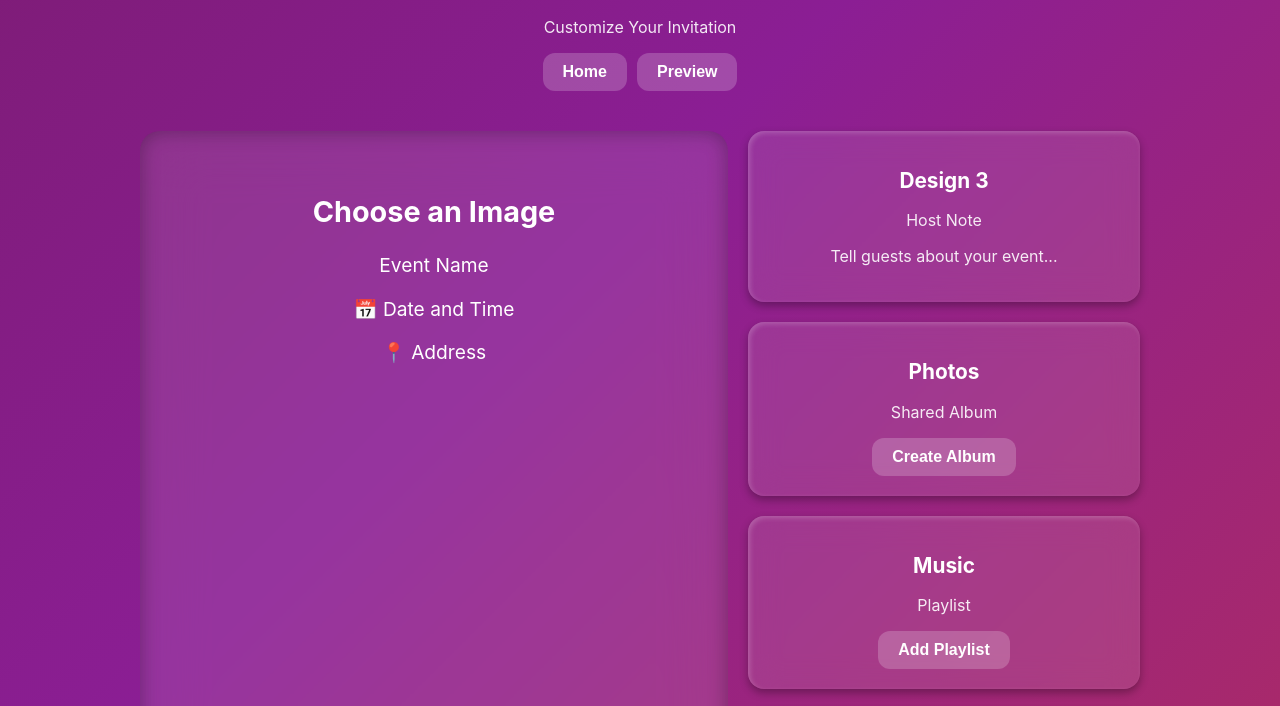
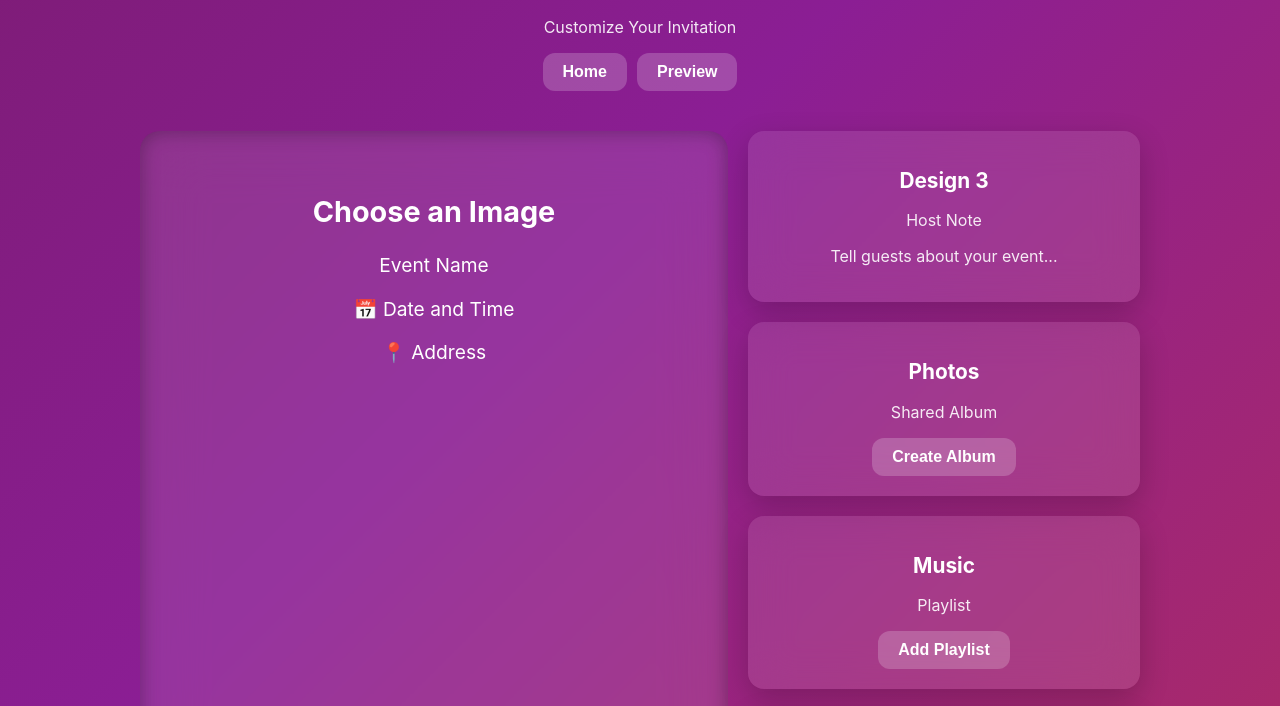
Before and after one commit to marcelox/designs, a website built with Vite: page index.html in a window 1280 px wide. Shown: the part 77-783 px from the top of the page. Built offline with nearby package versions, Linux system fonts and the light colour scheme.

Commit message:
Adjust card

```diff
--- a/src/style.css
+++ b/src/style.css
@@ -92,14 +92,14 @@ body {
 
 .card {
   background: var(--card-bg);
+  backdrop-filter: blur(20px);
+  -webkit-backdrop-filter: blur(20px);
   border-radius: 16px;
   padding: 20px;
   text-align: center;
-  box-shadow: 0px 4px 8px rgba(0, 0, 0, 0.3), inset 2px 2px 5px rgba(255, 255, 255, 0.2);
-  backdrop-filter: blur(15px);
-  -webkit-backdrop-filter: blur(15px);
+  color: white;
+  box-shadow: 0 10px 30px rgba(0, 0, 0, 0.2);
   transition: transform 0.3s ease;
-  font-size: 1rem;
 }
 
 .card:hover, .card:focus {
```
